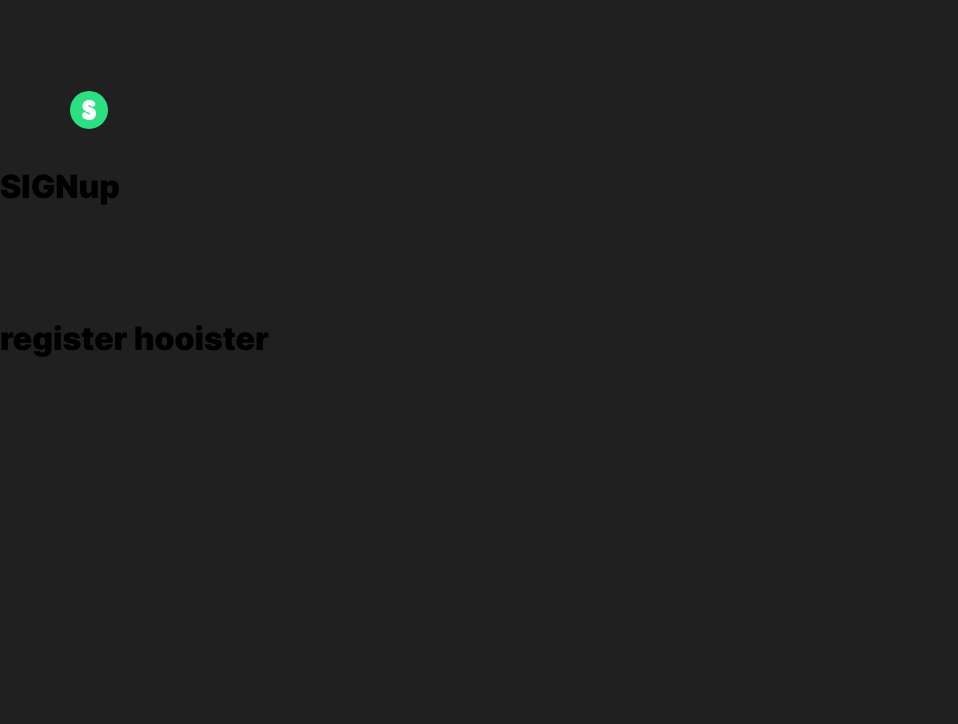
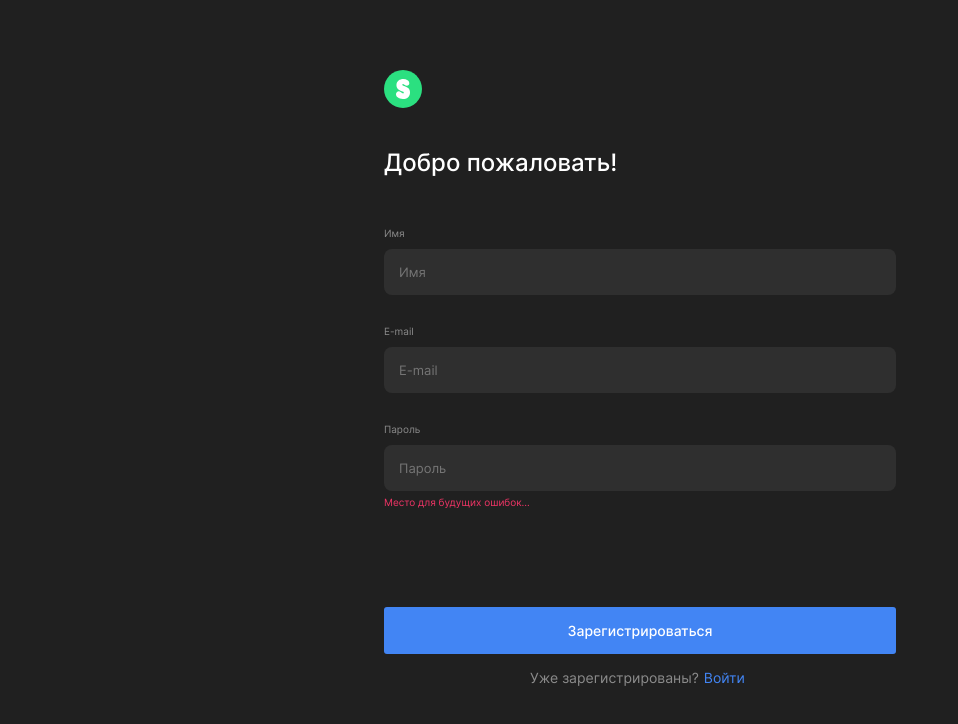
Before and after one commit to tsyalgen/movies-explorer-frontend, a React (Create React App) app: page /signup in a window 1280 px wide. Shown: the top 724 px of the page, without its empty margins (0-958 px from the left). Built offline with nearby package versions, Linux system fonts and the light colour scheme.

Commit message:
feature: complete all for 1280 resolution

```diff
--- a/src/components/App/App.js
+++ b/src/components/App/App.js
@@ -7,6 +7,7 @@ import Main from "../Main/Main";
 import Movies from "../Movies/Movies";
 import SavedMovies from "../SavedMovies/SavedMovies";
 import Profile from "../Profile/Profile";
+import NotFound from "../NotFound/NotFound";
 
 function App() {
   return (
@@ -32,6 +33,9 @@ function App() {
           <Route exact path="/">
             <Main />
           </Route>
+          <Route path="*">
+            <NotFound />
+          </Route>
         </Switch>
       </div>
     </div>
--- a/src/components/FilterCheckbox/FilterCheckbox.css
+++ b/src/components/FilterCheckbox/FilterCheckbox.css
@@ -27,14 +27,11 @@
   width: 16px;
   height: 16px;
   border-radius: 50%;
-  background-color: #202020;
+  background-color: #ffffff;
   content: "";
   transition: left 0.3s;
 }
 
-.filter-checkbox__input:hover::after {
-  box-shadow: 0 2px 6px rgba(0, 0, 0, 0.20);
-}
 
 .filter-checkbox__input:checked {
   background-color: #3ddc84;
@@ -47,6 +44,5 @@
   width: 16px;
   height: 16px;
   border-radius: 50%;
-  background-color: #ffffff;
   content: "";
 }
--- a/src/components/Header/Header.css
+++ b/src/components/Header/Header.css
@@ -9,17 +9,35 @@
 }
 
 .header__auth {
-  height: 300px;
   display: flex;
-  position: relative;
+  width: 40%;
   flex-direction: column;
   justify-content: center;
+  align-self: center;
+  margin: 70px auto 40px auto;
 }
 
 .header__logo {
   width: 38px;
   height: 38px;
   margin: 18px 0 18px 70px;
+}
+
+.header__logo_type_auth{
+  width: 38px;
+  height: 38px;
+  margin-bottom: 40px;
+}
+
+.header__title_type_auth{
+  font-family: Inter, serif;
+  font-style: normal;
+  font-weight: 500;
+  font-size: 24px;
+  line-height: 29px;
+  text-align: left;
+  color: #ffffff;
+  margin: 0;
 }
 
 .header__menu {
--- a/src/components/Header/Header.js
+++ b/src/components/Header/Header.js
@@ -4,19 +4,19 @@ import account from '../../images/account.svg';
 import {Link, NavLink, Route} from "react-router-dom";
 
 function Header() {
-  const loggedIn = true;
+  const loggedIn = false;
   return (
     <header className="header">
       <Route path="/signin">
         <div className="header__auth">
-          <Link to="/" className="header__logo transparence"><img src={logo} alt="логотип проекта"/></Link>
-          <h1>SIGNIN</h1>
+          <Link to="/" className="header__logo_type_auth transparence"><img src={logo} alt="логотип проекта"/></Link>
+          <h2 className="header__title_type_auth">Рады видеть!</h2>
         </div>
       </Route>
       <Route path="/signup">
         <div className="header__auth">
-          <Link to="/" className="header__logo transparence"><img src={logo} alt="логотип проекта"/></Link>
-          <h1>SIGNup</h1>
+          <Link to="/" className="header__logo_type_auth transparence"><img src={logo} alt="логотип проекта"/></Link>
+          <h2 className="header__title_type_auth">Добро пожаловать!</h2>
         </div>
       </Route>
       <Route exact path={["/", "/movies", "/saved-movies", "/profile"]}>
--- a/src/components/Login/Login.js
+++ b/src/components/Login/Login.js
@@ -1,9 +1,29 @@
-import './Login.css';
+import '../Register/Register.css';
+import {Link} from "react-router-dom";
 
 function Login() {
+
+  const errorName = '';
+
   return (
-    <div className="login">
-      <h1>LOGIN EPTA</h1>
+    <div className="register">
+      <form className="register__form">
+        <div className="register__input-section">
+          <p className="register__input-label">E-mail</p>
+          <input className="register__input" type="email" placeholder="E-mail" name="register-email" required />
+          <span className="register__input-error">{errorName}</span>
+          <p className="register__input-label">Пароль</p>
+          <input className="register__input" type="password" placeholder="Пароль" name="register-password" required />
+          <span className="register__input-error">Место для будущих ошибок...</span>
+        </div>
+        <div className="register__submit-section">
+          <button className="register__submit transparence" type="submit">Войти</button>
+          <div className="register__redirect">
+            <p className="register__redirect-question">Еще не зарегистрированы?</p>
+            <Link to="/signup" className="register__link transparence">Регистрация</Link>
+          </div>
+        </div>
+      </form>
     </div>
   );
 }
--- /dev/null
+++ b/src/components/NotFound/NotFound.css
@@ -0,0 +1,44 @@
+.not-found{
+  display: flex;
+  padding-top: 30vh;
+  flex-direction: column;
+  align-items: center;
+  justify-content: center;
+}
+
+.not-found__title{
+  font-family: Inter, serif;
+  font-style: normal;
+  font-weight: normal;
+  font-size: 140px;
+  line-height: 169px;
+  text-align: center;
+  color: #ffffff;
+  margin: 0 auto;
+}
+
+.not-found__description{
+  font-family: Inter, serif;
+  font-style: normal;
+  font-weight: normal;
+  font-size: 16px;
+  line-height: 19px;
+  text-align: center;
+  color: #ffffff;
+  margin: auto;
+}
+
+.not-found__back{
+  text-decoration: none;
+  border: none;
+  cursor: pointer;
+  background: inherit;
+  font-family: Inter, serif;
+  font-style: normal;
+  font-weight: normal;
+  font-size: 14px;
+  line-height: 17px;
+  text-align: center;
+  color: #4285f4;
+  padding-top: 20vh;
+}
--- /dev/null
+++ b/src/components/NotFound/NotFound.js
@@ -0,0 +1,21 @@
+import './NotFound.css';
+import { useHistory } from "react-router-dom";
+
+function NotFound() {
+
+  const history = useHistory();
+  const goBack = () => {
+    history.goBack();
+  }
+
+
+  return(
+    <main className="not-found">
+      <h1 className="not-found__title">404</h1>
+      <p className="not-found__description">Страница не найдена</p>
+      <button className="not-found__back transparence" type="button" onClick={goBack}>Назад</button>
+    </main>
+  );
+}
+
+export default NotFound;
--- a/src/components/Register/Register.css
+++ b/src/components/Register/Register.css
@@ -0,0 +1,114 @@
+.register{
+  display: flex;
+  flex-direction: column;
+  align-items: center;
+  justify-content: flex-start;
+  margin: auto;
+  width: 40%;
+}
+
+.register__form{
+  display: flex;
+  flex-direction: column;
+  justify-content: space-between;
+  width: 100%;
+  margin: 0 auto;
+}
+
+.register__input-section{
+  display: flex;
+  flex-direction: column;
+  justify-content: flex-start;
+  min-height: 40vh;
+}
+
+.register__input-label{
+  font-family: Inter, serif;
+  font-style: normal;
+  font-weight: normal;
+  font-size: 10px;
+  line-height: 12px;
+  color: #8b8b8b;
+}
+
+.register__input{
+  width: 100%;
+  /*height: 100%;*/
+  background: #2F2F2F;
+  border-radius: 8px;
+  font-family: Inter, serif;
+  font-style: normal;
+  font-weight: normal;
+  font-size: 13px;
+  line-height: 16px;
+  color: #ffffff;
+  border: none;
+  outline: none;
+  padding: 15px;
+  box-sizing: border-box;
+}
+
+.register__input-error{
+  height: 15px;
+  margin-top: 5px;
+  font-family: Inter, serif;
+  font-style: normal;
+  font-weight: normal;
+  font-size: 10px;
+  line-height: 12px;
+  color: #ee3465;
+}
+
+.register__submit-section{
+  display: flex;
+  flex-direction: column;
+  align-items: center;
+  align-self: revert;
+}
+
+.register__submit{
+  width: 100%;
+  margin-top: 70px;
+  padding: 15px;
+  background: #4285f4;
+  border: none;
+  cursor: pointer;
+  border-radius: 3px;
+  font-family: Inter, serif;
+  font-style: normal;
+  font-weight: 500;
+  font-size: 14px;
+  line-height: 17px;
+  text-align: center;
+  color: #ffffff;
+  align-self: flex-end;
+}
+
+.register__redirect{
+  display: flex;
+  flex-direction: row;
+  margin: 15px auto 70px auto;
+}
+
+.register__redirect-question{
+  margin: 0;
+  font-family: Inter, serif;
+  font-style: normal;
+  font-weight: normal;
+  font-size: 14px;
+  line-height: 17px;
+  text-align: center;
+  color: #8b8b8b;
+}
+
+.register__link{
+  text-decoration: none;
+  margin: 0 5px;
+  font-family: Inter, serif;
+  font-style: normal;
+  font-weight: normal;
+  font-size: 14px;
+  line-height: 17px;
+  text-align: center;
+  color: #4285f4;
+}
--- a/src/components/Register/Register.js
+++ b/src/components/Register/Register.js
@@ -1,9 +1,30 @@
 import './Register.css';
+import {Link} from "react-router-dom";
 
 function Register() {
+  const errorName = '';
   return (
     <div className="register">
-      <h1>register hooister</h1>
+      <form className="register__form">
+        <div className="register__input-section">
+          <p className="register__input-label">Имя</p>
+          <input className="register__input" type="text" placeholder="Имя" name="register-name" required />
+          <span className="register__input-error">{errorName}</span>
+          <p className="register__input-label">E-mail</p>
+          <input className="register__input" type="email" placeholder="E-mail" name="register-email" required />
+          <span className="register__input-error">{errorName}</span>
+          <p className="register__input-label">Пароль</p>
+          <input className="register__input" type="password" placeholder="Пароль" name="register-password" required />
+          <span className="register__input-error">Место для будущих ошибок...</span>
+        </div>
+        <div className="register__submit-section">
+          <button className="register__submit transparence" type="submit">Зарегистрироваться</button>
+          <div className="register__redirect">
+            <p className="register__redirect-question">Уже зарегистрированы?</p>
+            <Link to="/signin" className="register__link transparence">Войти</Link>
+          </div>
+        </div>
+      </form>
     </div>
   );
 }
```
Also changed, not shown: src/components/Login/Login.css (deleted), 1 other file (tests, documents, lock files or other folders).
